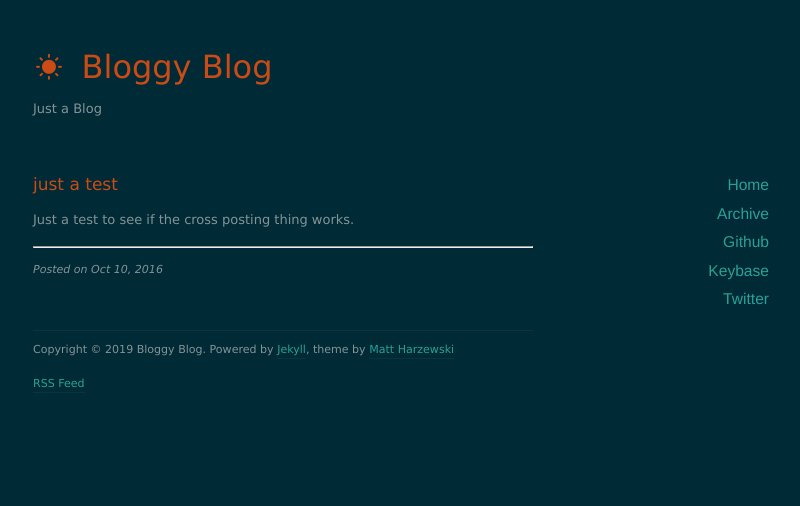
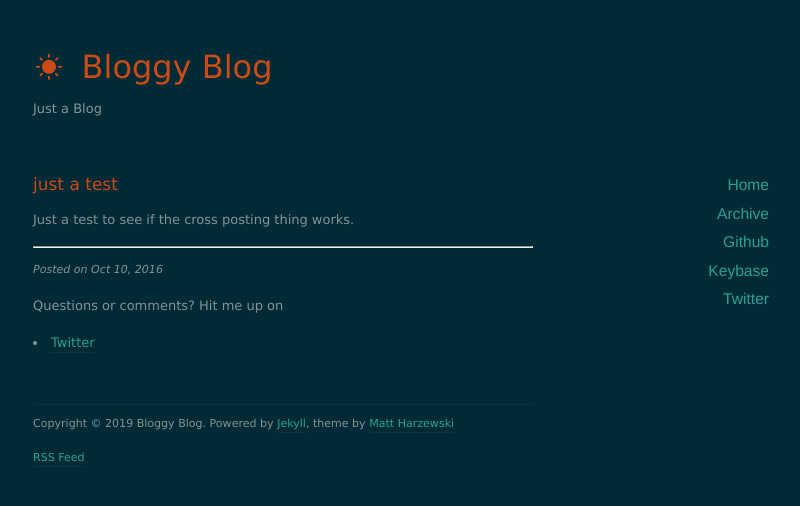
Before and after one commit to ki6bjv/ki6bjv.github.io, a Jekyll site: the page built from _posts/2016-10-10-testpost.md, in a window 1280 px wide. Shown: the top 506 px of the page, without its empty margins (357-1157 px from the left). Built offline with Jekyll 4.4.1, drawn with Linux system fonts in a browser that asks for light colours; nearby versions of some CDN libraries.

Commit message:
testing twitter link on posts

```diff
--- a/_layouts/post.html
+++ b/_layouts/post.html
@@ -14,5 +14,6 @@ layout: default
 
 	<div class="post-content">{{ content }}</div>
 	<p class="meta">Posted on <span class="postdate">{{ page.date | date: "%b %d, %Y" }}</span></p>
+	<p>Questions or comments? Hit me up on <li><a href="https://twitter.com/DBACharles">Twitter</a></li></p>
 
 </article>
```
